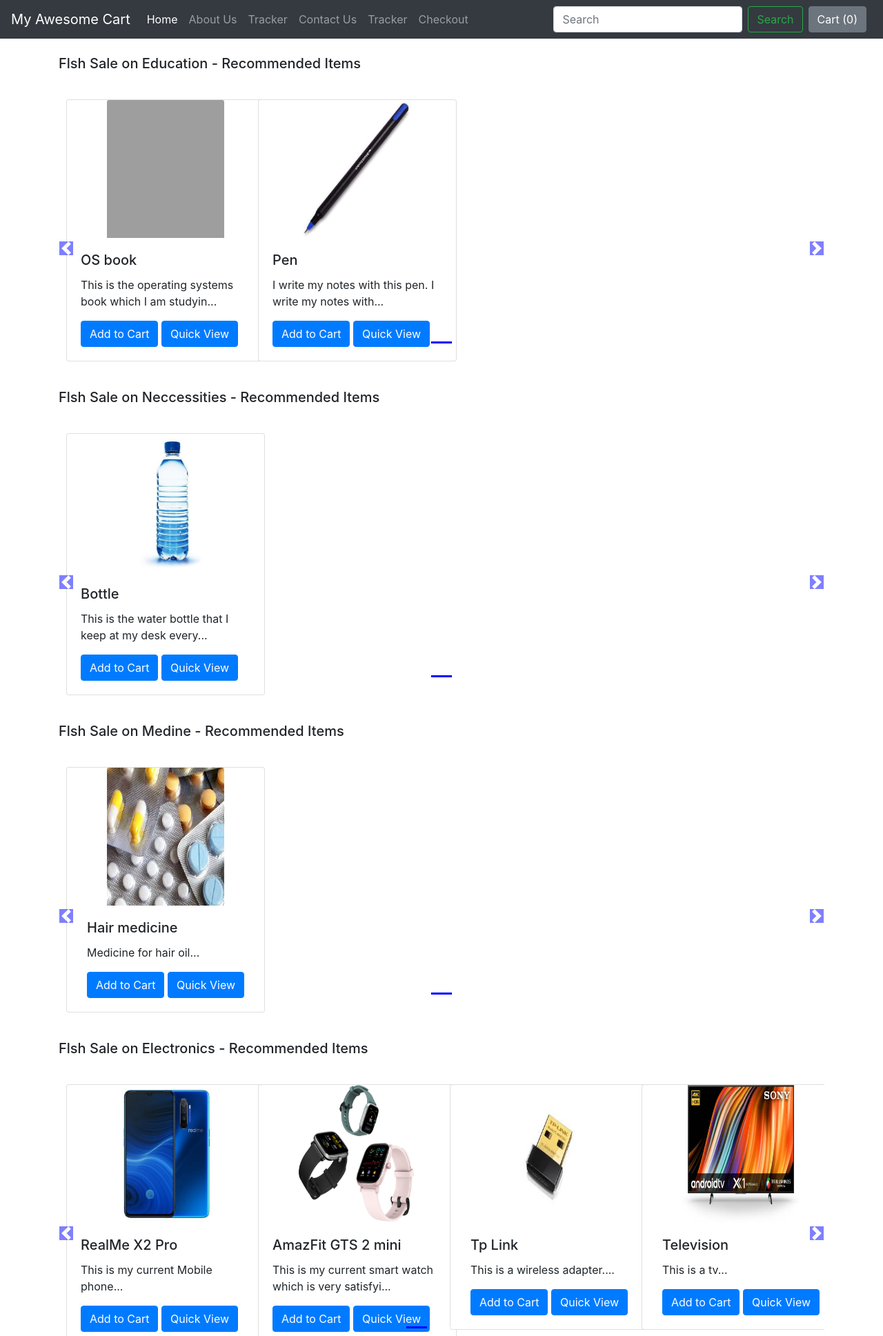
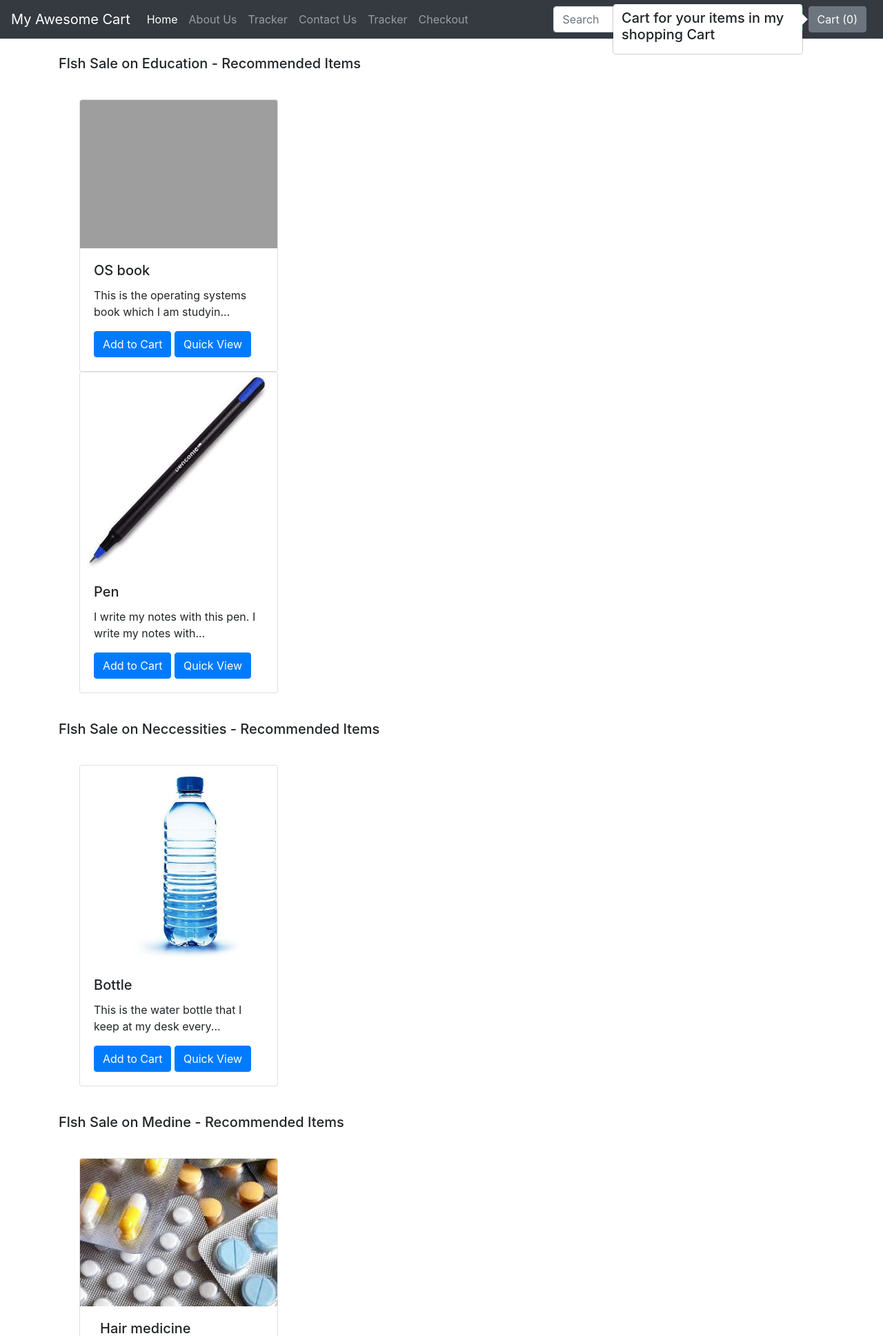
Before and after one commit to TechPertz/my-awesome-cart, a Django app: page /shop/ in a window 1280 px wide. Shown: the top 1937 px of the page at 69% size. Run offline with Django 3.2, Linux system fonts and the light colour scheme; data comes from the database, SQL or seed files in the repository; some libraries are stand-ins or nearby versions; grey boxes are pictures that could not be loaded.

Commit message:
eror with items issue

```diff
--- a/shop/templates/shop/basic.html
+++ b/shop/templates/shop/basic.html
@@ -1,25 +1,37 @@
 <!doctype html>
 <html lang="en">
+
 <head>
   <!-- Required meta tags -->
   <meta charset="utf-8">
   <meta name="viewport" content="width=device-width, initial-scale=1, shrink-to-fit=no">
 
   <!-- Bootstrap CSS -->
-    <link rel="stylesheet" href="https://stackpath.bootstrapcdn.com/bootstrap/4.4.1/css/bootstrap.min.css" integrity="sha384-Vkoo8x4CGsO3+Hhxv8T/Q5PaXtkKtu6ug5TOeNV6gBiFeWPGFN9MuhOf23Q9Ifjh" crossorigin="anonymous">
+  <link rel="stylesheet" href="https://stackpath.bootstrapcdn.com/bootstrap/4.4.1/css/bootstrap.min.css"
+    integrity="sha384-Vkoo8x4CGsO3+Hhxv8T/Q5PaXtkKtu6ug5TOeNV6gBiFeWPGFN9MuhOf23Q9Ifjh" crossorigin="anonymous">
 
   <title>{% block title %} {% endblock %}</title>
 
-    <style>{% block style %} {% endblock %}</style>
+  <style>
+    {
+      % block style %
+    }
+
+      {
+      % endblock %
+    }
+  </style>
 
 </head>
+
 <body>
 
   <!-- SECTION - Navbar -->
 
   <nav class="navbar navbar-expand-lg navbar-dark bg-dark">
     <a class="navbar-brand" href="#">My Awesome Cart</a>
-      <button class="navbar-toggler" type="button" data-toggle="collapse" data-target="#navbarSupportedContent" aria-controls="navbarSupportedContent" aria-expanded="false" aria-label="Toggle navigation">
+    <button class="navbar-toggler" type="button" data-toggle="collapse" data-target="#navbarSupportedContent"
+      aria-controls="navbarSupportedContent" aria-expanded="false" aria-label="Toggle navigation">
       <span class="navbar-toggler-icon"></span>
     </button>
 
@@ -48,7 +60,8 @@
         <input class="form-control mr-sm-2" type="search" placeholder="Search" aria-label="Search">
         <button class="btn btn-outline-success my-2 my-sm-0" type="submit">Search</button>
       </form>
-        <button type="button" id="popcart" class="btn btn-secondary mx-2" data-bs-container="body" data-bs-toggle="popover" data-bs-placement="bottom" data-html = "true" data-bs-content="Bottom popover">
+      <button type="button" id="popcart" class="btn btn-secondary mx-2" data-bs-container="body"
+        data-bs-toggle="popover" data-bs-placement="bottom" data-html="true" data-bs-content="Bottom popover">
         Cart (<span id="cart">0</span>)
       </button>
     </div>
@@ -60,29 +73,18 @@
 
   <!-- Optional JavaScript -->
   <!-- jQuery first, then Popper.js, then Bootstrap JS -->
-    <script src="https://code.jquery.com/jquery-3.4.1.slim.min.js" integrity="sha384-J6qa4849blE2+poT4WnyKhv5vZF5SrPo0iEjwBvKU7imGFAV0wwj1yYfoRSJoZ+n" crossorigin="anonymous"></script>
-    <script src="https://cdn.jsdelivr.net/npm/popper.js@1.16.0/dist/umd/popper.min.js" integrity="sha384-Q6E9RHvbIyZFJoft+2mJbHaEWldlvI9IOYy5n3zV9zzTtmI3UksdQRVvoxMfooAo" crossorigin="anonymous"></script>
-    <script src="https://stackpath.bootstrapcdn.com/bootstrap/4.4.1/js/bootstrap.min.js" integrity="sha384-wfSDF2E50Y2D1uUdj0O3uMBJnjuUD4Ih7YwaYd1iqfktj0Uod8GCExl3Og8ifwB6" crossorigin="anonymous"></script>
-
-    <!-- script starts  -->
-
-    <script>
-      // find out the cart items from local storage.
-      console.log("working");
-    if (localStorage.getItem('cart') == null) {
-      var cart = {};
-    } else {
-      cart = JSON.parse(localStorage.getItem('cart'))
-      document.getElementById('cart').innerHTML = Object.keys(cart).length;
-    }
-
-    // popover to Cart.
-
-    $('#popcart').popover()
-    document.getElementById("popcart").setAttribute('data-content', '<h5>Cart for your items in the shopping cart.</h5>');
-  </script>
+  <script src="https://code.jquery.com/jquery-3.4.1.slim.min.js"
+    integrity="sha384-J6qa4849blE2+poT4WnyKhv5vZF5SrPo0iEjwBvKU7imGFAV0wwj1yYfoRSJoZ+n"
+    crossorigin="anonymous"></script>
+  <script src="https://cdn.jsdelivr.net/npm/popper.js@1.16.0/dist/umd/popper.min.js"
+    integrity="sha384-Q6E9RHvbIyZFJoft+2mJbHaEWldlvI9IOYy5n3zV9zzTtmI3UksdQRVvoxMfooAo"
+    crossorigin="anonymous"></script>
+  <script src="https://stackpath.bootstrapcdn.com/bootstrap/4.4.1/js/bootstrap.min.js"
+    integrity="sha384-wfSDF2E50Y2D1uUdj0O3uMBJnjuUD4Ih7YwaYd1iqfktj0Uod8GCExl3Og8ifwB6"
+    crossorigin="anonymous"></script>
 
   {% block js %} {% endblock %}
 
 </body>
+
 </html>
--- a/shop/templates/shop/index.html
+++ b/shop/templates/shop/index.html
@@ -67,7 +67,7 @@ padding-right: 0;
         {% endfor %}
       </ul>
 
-      <div class="carousel-inner">
+      <div class="container carousel-inner no-padding">
         <div class="carousel-item active">
 
           {% for i in product %}
@@ -75,12 +75,14 @@ padding-right: 0;
             <div class="card align-items-center" style="width: 18rem;">
               <img src="/media/{{i.image}}" class="card-img-top" alt="...">
               <div class="card-body">
-                <h5 class="card-title">{{i.product_name}}</h5>
+                <h5 class="card-title" id="namepr{{i.id}}">{{i.product_name}}</h5>
                 <p class="card-text">{{i.desc|slice:"0:53"}}...</p>
                 <span id="divpr{{i.id}}" class="divpr">
-                  <button id="pr{{i.id}}" class="btn btn-primary cart">Add to Cart</button></span>
+                  <button id="pr{{i.id}}" class="btn btn-primary cart">Add to Cart</button>
+                </span>
                 <a href="/shop/products/{{i.id}}">
-                  <button id="qv{{i.id}}" class="btn btn-primary quickview">Quick View</button></a>
+                  <button id="qv{{i.id}}" class="btn btn-primary quickview">Quick View</button>
+                </a>
               </div>
             </div>
           </div>
@@ -89,9 +91,6 @@ padding-right: 0;
         </div>
         <div class="carousel-item">
           {% endif %} {% endfor %}
-
-
-
         </div>
       </div>
     </div>
@@ -112,6 +111,15 @@ padding-right: 0;
 {% block js %}
 <script>
 
+  // find out the cart items from local storage.
+  console.log("working");
+  if (localStorage.getItem('cart') == null) {
+    var cart = {};
+  } else {
+    cart = JSON.parse(localStorage.getItem('cart'))
+    document.getElementById('cart').innerHTML = Object.keys(cart).length;
+  }
+
   // if the add to cart button is clicked, add/increment the item.
 
   $('.cart').click(function () {
@@ -129,19 +137,32 @@ padding-right: 0;
   }
   );
 
-  function updatePopover() {
+  // popover to Cart.
+
+  $('#popcart').popover();
+
+  updatePopover(cart);
+
+  function updatePopover(cart) {
     console.log("We are inside popover");
-    var popstr = ""
-    popstr = popstr + "<h5>Cart for your items in my shopping Cart</h5>"
-    for(var item in cart){
-      popstr = popstr + "<b>" + i + "</b>";
-      popstr = popstr + document.getElementById
+    var popstr = "";
+    popstr = popstr + "<h5>Cart for your items in my shopping Cart</h5>";
+    var i = 1;
+    for (var item in cart) {
+      popstr = popstr + "<b>" + i + "</b> ";
+      popstr = popstr + document.getElementById('name' + item).innerHTML + "Qty: " + cart[item] + '<br>';
+      i = i + 1;
     }
+
+    console.log(popstr);
+
+    document.getElementById("popcart").setAttribute('data-content', popstr);
+    $('#popcart').popover('show');
+
   }
 
   function updateCart(cart) {
     for (var item in cart) {
-
 
       document.getElementById('div' + item).innerHTML = "<button id='minus" + item + "' class='btn btn-primary minus'>-</button> <span id='val" + item + "''>" + cart[item] + "</span> <button id='plus" + item + "' class='btn btn-primary plus'> + </button>";
     }
```
Lines whose indentation alone changed are shown as unchanged.
